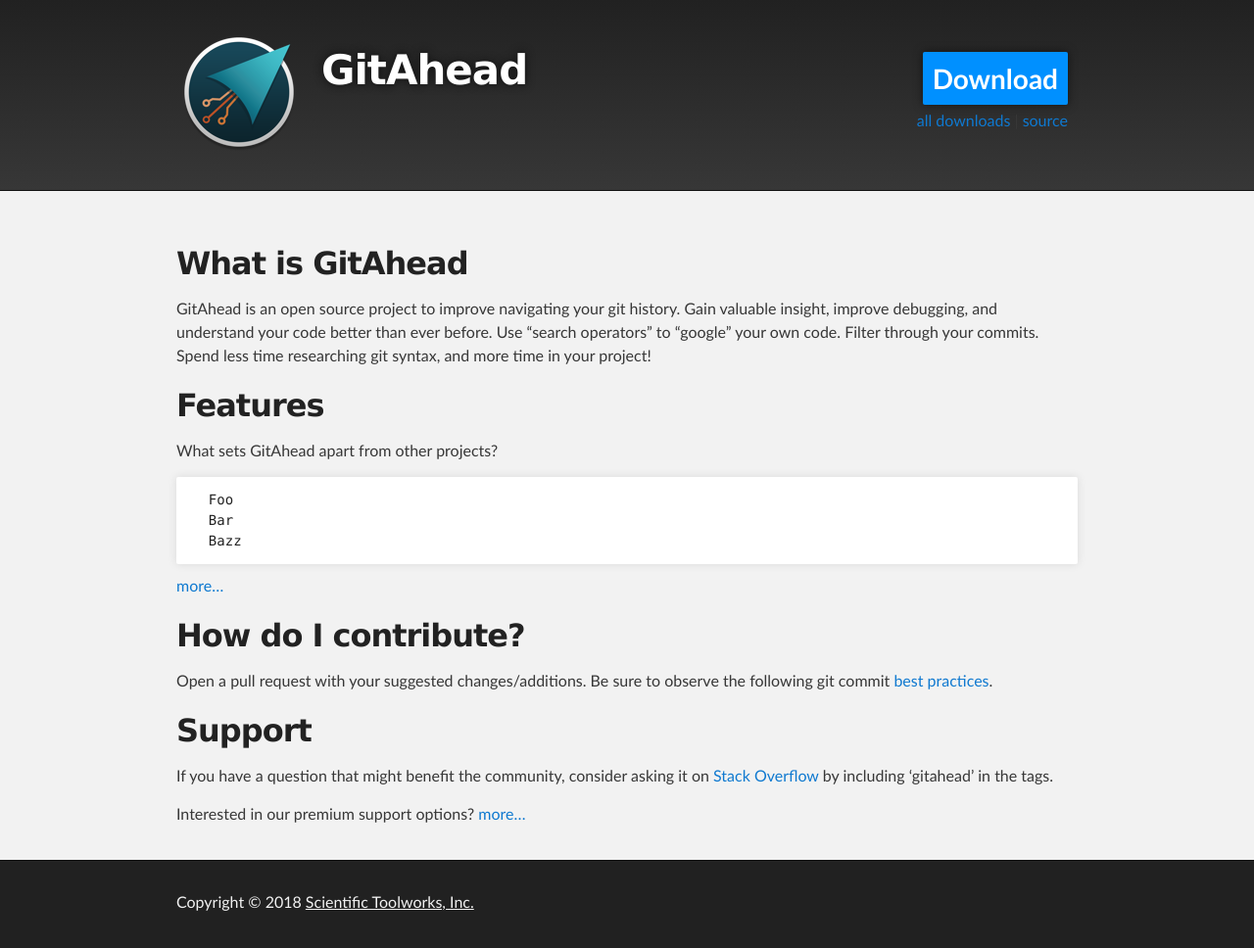
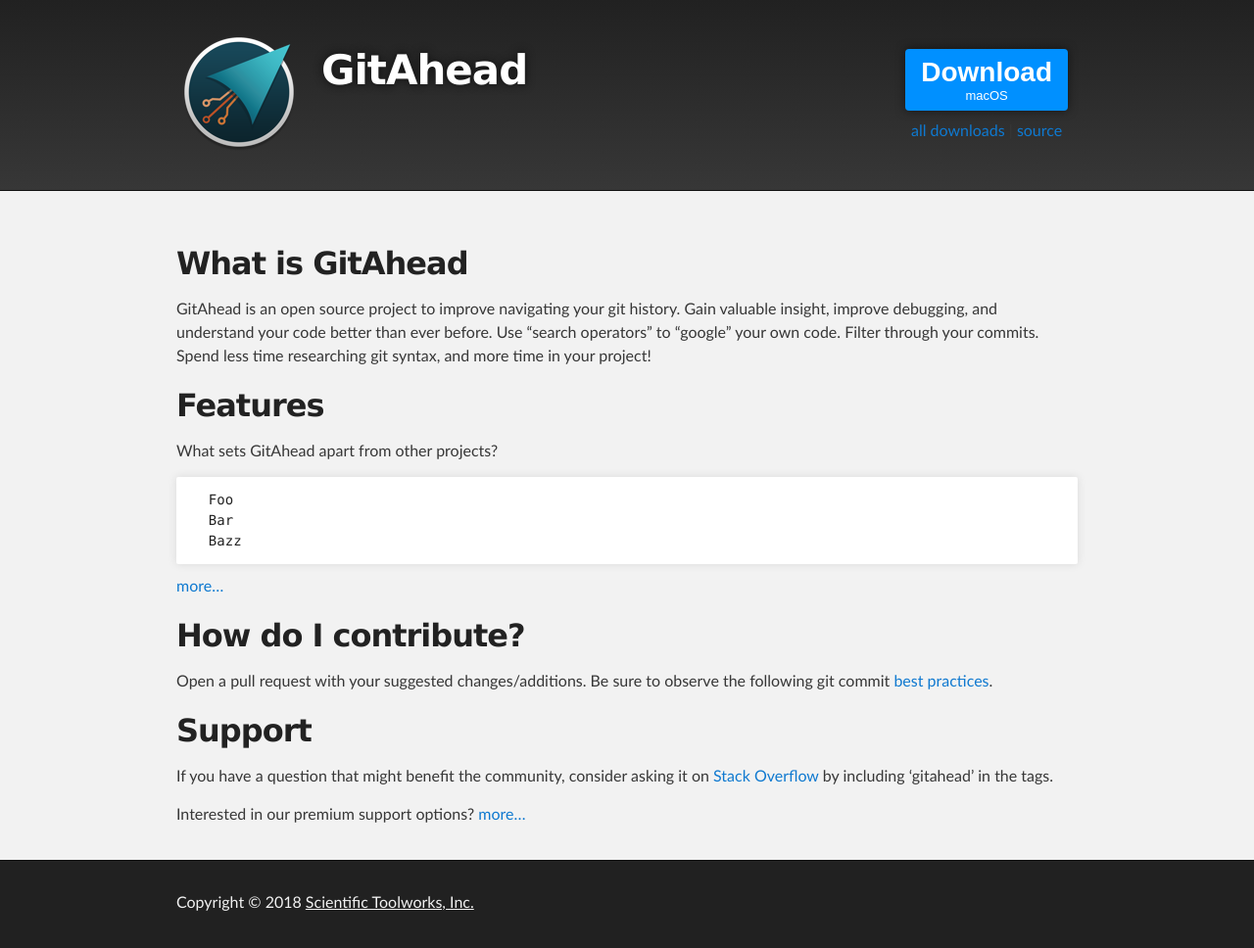
Before and after one commit to gitahead/gitahead.com, a Jekyll site: the page built from index.md, in a window 1280 px wide. Shown: the whole page at 98% size. Built offline with Jekyll 4.4.1, drawn with Linux system fonts in a browser that asks for light colours; our own code applies the rules of GitHub Pages for plain Markdown files.

Commit message:
Changed download button style.

```diff
--- a/_layouts/default.html
+++ b/_layouts/default.html
@@ -18,8 +18,12 @@
           <h1 id="project_title">GitAhead</h1>
           <h2 id="project_tagline">{{ site.description }}</h2>
         </div>
-        <div id="button">
-          <a id="download" href="https://scitools.com/gitahead/thanks/">Download</a>
+        <div id="spacer"></div>
+        <div id="download">
+          <button id="download_button" onclick="location.href='https://github.com/gitahead/gitahead/releases'">
+            <div id="download_label">Download</div>
+            <div id="download_platform">macOS</div>
+          </button>
           <div id="links">
             <a href="https://github.com/gitahead/gitahead/releases">all downloads</a> |
             <a href="https://github.com/gitahead/gitahead">source</a>
--- a/css/gitahead.css
+++ b/css/gitahead.css
@@ -90,11 +90,17 @@
 
 #logo_text { padding: 10px 20px 10px 20px; }
 
-#button { padding: 0px 10px 0px 0px; flex-grow: 1; align-self: center; text-align: right; }
+#spacer { flex-grow: 1; }
 
-#download { padding: 10px; color: #ffffff; background: #0090ff; font-size: 28px; font-weight: 700; box-shadow: 0 0 10px rgba(0, 0, 0, 0.5); border-radius: 2px; }
+#download { padding: 0px 10px 0px 0px; align-self: center; text-align: center; }
 
-#links { margin: 10px 0px 0px 0px; }
+#download_button { padding: 8px 16px 8px 16px; border: none; color: #ffffff; background: #0090ff; font-size: 13px; box-shadow: 0 0 10px rgba(0, 0, 0, 0.5); border-radius: 4px; }
+
+#download_button:hover { background: #0080ff; }
+
+#download_label { font-size: 28px; font-weight: 700; }
+
+#links { margin: 8px 0px 0px 0px; }
 
 #header_wrap { background: #212121; background: -moz-linear-gradient(top, #373737, #212121); background: -webkit-linear-gradient(top, #373737, #212121); background: -ms-linear-gradient(top, #373737, #212121); background: -o-linear-gradient(top, #373737, #212121); background: linear-gradient(to top, #373737, #212121); }
 
```
